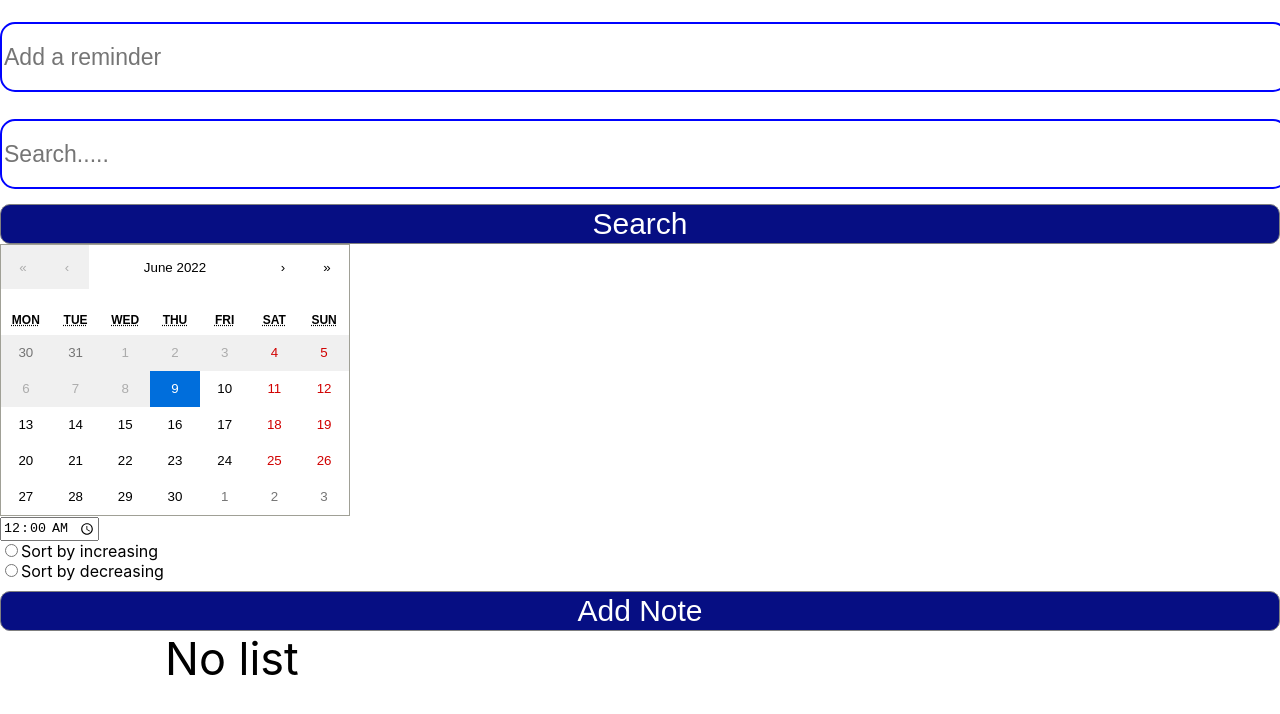
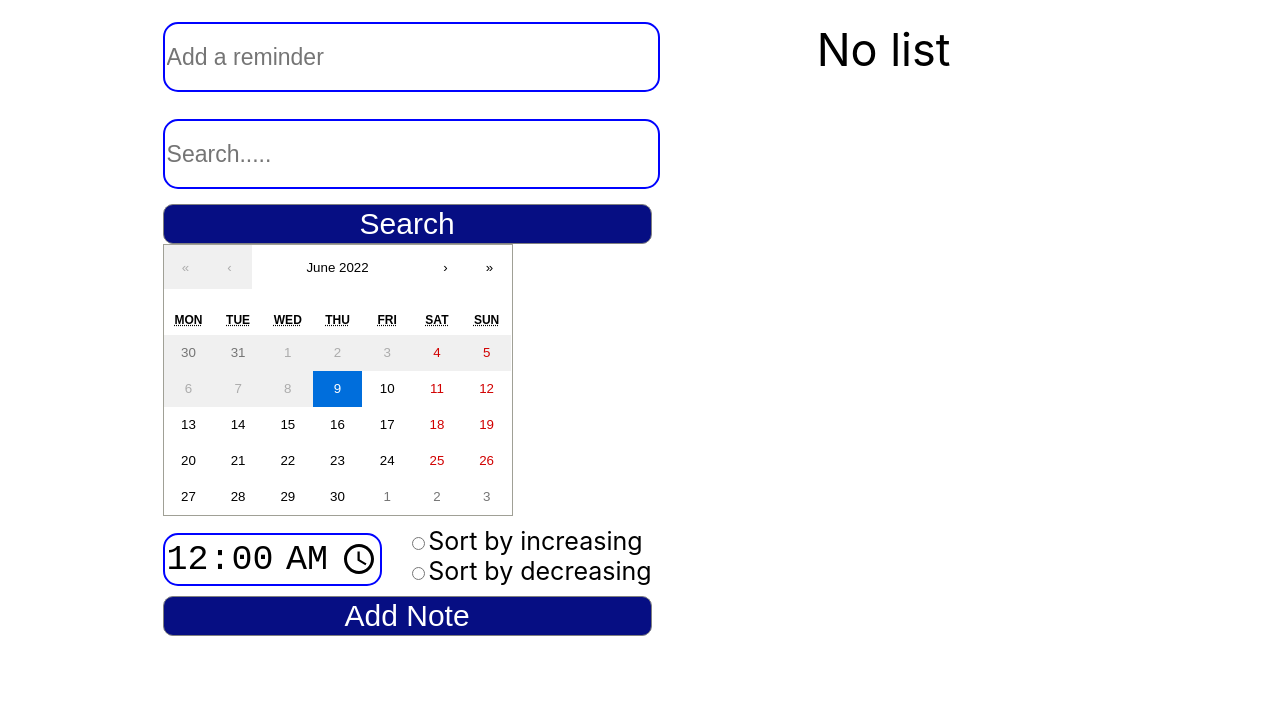
Before and after one commit to kesyavlad/pet-project, a React (Create React App) app: page / in a window 1280 px wide. Shown: the top 714 px of the page. Built offline with nearby package versions, Linux system fonts and the light colour scheme.

Commit message:
delete file

```diff
--- a/src/App.css
+++ b/src/App.css
@@ -1,4 +1,39 @@
 .flexElement{
-    height: 487px;
+    height: 59vh;
     overflow: scroll;
+    margin-top: 22px;
+    overflow-x:hidden;
 }
+#root{
+    display: flex;
+    justify-content: center;
+}
+
+.timeButton{
+  font-size: 35px;
+    border-radius: 15px;
+    border: 2px solid rgb(0,3,255);
+    margin-top: 7px;
+}
+
+.flexBox{
+    display: flex;
+    margin-top: 10px;
+}
+.sortBox{
+    margin-left: 25px;
+    font-size: 25px;
+}
+@media (max-width: 910px) {
+    #root{
+        display: flex;
+        justify-content: center;
+        flex-direction: column;
+    }
+    .flexElement{
+        height: 59vh;
+        overflow: auto;
+        margin-top: 10px;
+        overflow-x: hidden;
+    }
+}
--- a/src/style/styleInput.css
+++ /dev/null
@@ -1,24 +0,0 @@
-.buttonColor{
-    border: 1px solid gray;
-    border-radius: 10px;
-    color: white;
-    background: #4ead4a;
-    margin-left: 15px;
-    width: 37.5%;
-    height: 40px;
-    font-size:30px ;
-}
-.styleAdded{
-    padding: 5px 0 5px 15px;
-    width: 30%;
-    display: flex;
-    flex-direction: column;
-}
-
-.inputField {
-    width: 123%;
-    height: 60px;
-    margin-bottom: 5px;
-    font-size: 23px;
-
-}
```
Also changed, not shown: src/style/styleNots.css (deleted, +0 -11 lines).
